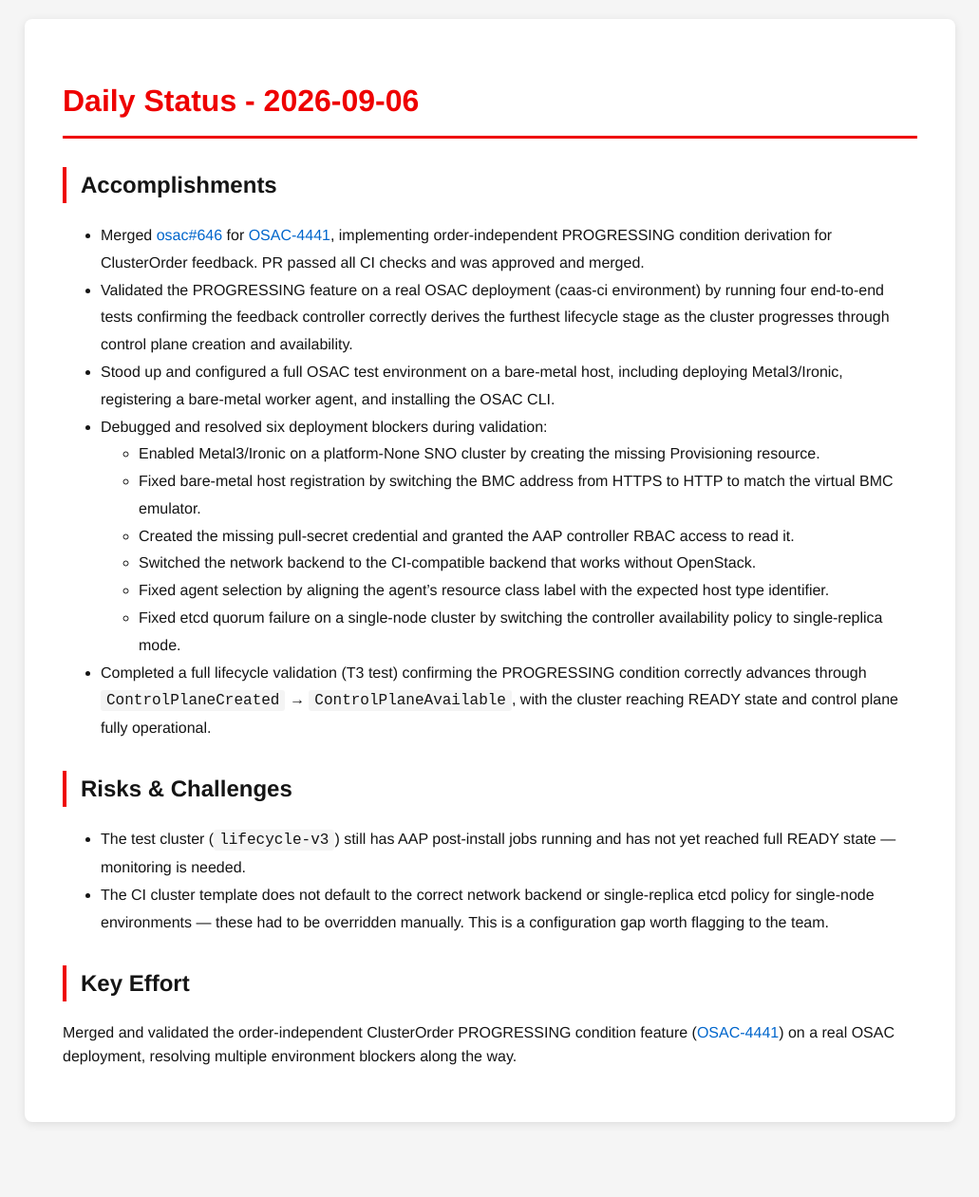
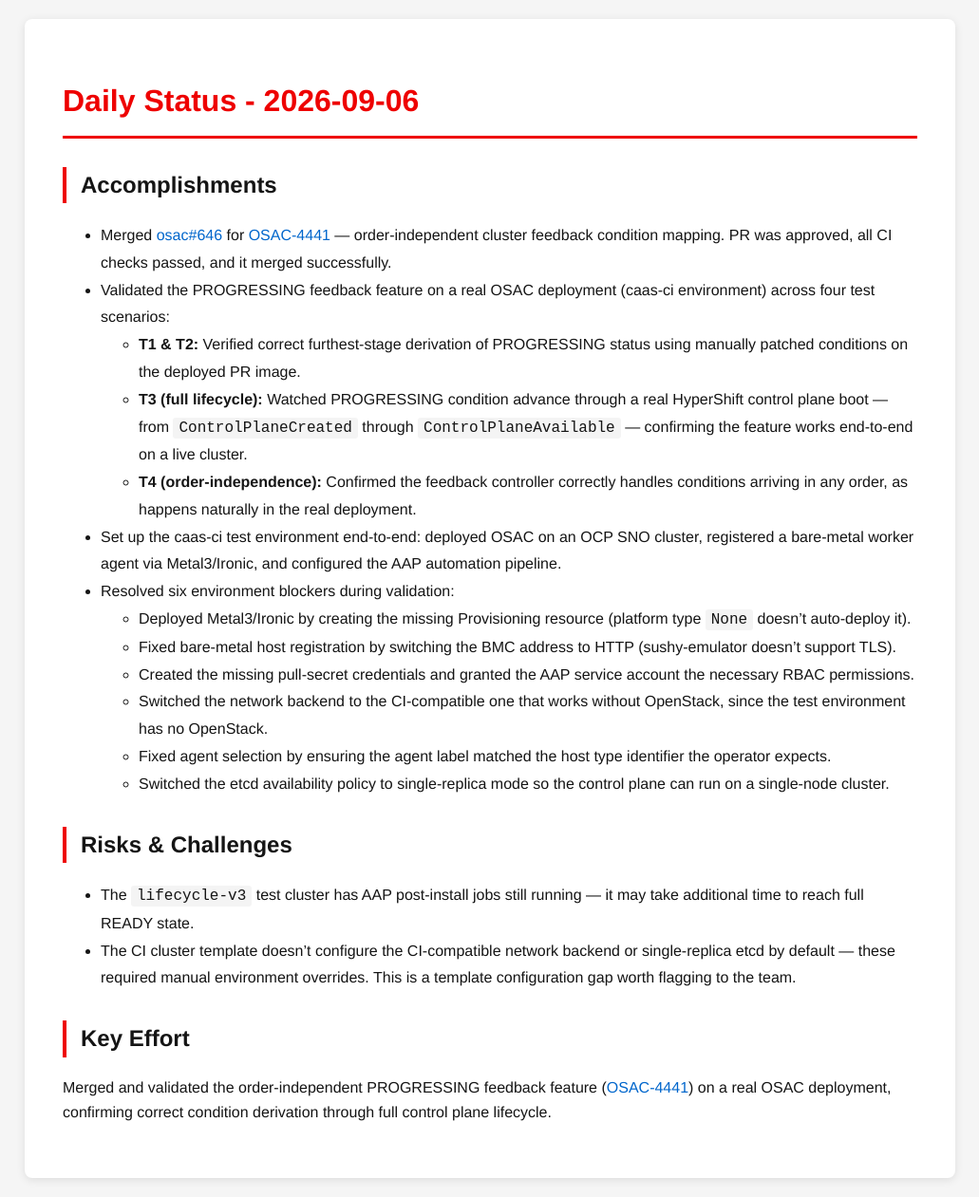
Before and after one commit to tzvatot/daily-status, a Jekyll site: the page built from 2026-09-06.md, in a window 1280 px wide. Shown: the whole page at 95% size, without its empty margins (124-1155 px from the left). Built offline with Jekyll 4.4.1, drawn with Linux system fonts in a browser that asks for light colours; before the commit the page ends 1202 px from its top, so only the background shows below that.

Commit message:
Daily status update - 2026-09-06

```diff
--- a/2026-09-06.md
+++ b/2026-09-06.md
@@ -8,23 +8,25 @@
 
 ## Accomplishments
 
-- Merged [osac#646](https://github.com/osac-project/osac/pull/646) for [OSAC-4441](https://redhat.atlassian.net/browse/OSAC-4441), implementing order-independent PROGRESSING condition derivation for ClusterOrder feedback. PR passed all CI checks and was approved and merged.
-- Validated the PROGRESSING feature on a real OSAC deployment (caas-ci environment) by running four end-to-end tests confirming the feedback controller correctly derives the furthest lifecycle stage as the cluster progresses through control plane creation and availability.
-- Stood up and configured a full OSAC test environment on a bare-metal host, including deploying Metal3/Ironic, registering a bare-metal worker agent, and installing the OSAC CLI.
-- Debugged and resolved six deployment blockers during validation:
-  - Enabled Metal3/Ironic on a platform-None SNO cluster by creating the missing Provisioning resource.
-  - Fixed bare-metal host registration by switching the BMC address from HTTPS to HTTP to match the virtual BMC emulator.
-  - Created the missing pull-secret credential and granted the AAP controller RBAC access to read it.
-  - Switched the network backend to the CI-compatible backend that works without OpenStack.
-  - Fixed agent selection by aligning the agent's resource class label with the expected host type identifier.
-  - Fixed etcd quorum failure on a single-node cluster by switching the controller availability policy to single-replica mode.
-- Completed a full lifecycle validation (T3 test) confirming the PROGRESSING condition correctly advances through `ControlPlaneCreated` → `ControlPlaneAvailable`, with the cluster reaching READY state and control plane fully operational.
+- Merged [osac#646](https://github.com/osac-project/osac/pull/646) for [OSAC-4441](https://redhat.atlassian.net/browse/OSAC-4441) — order-independent cluster feedback condition mapping. PR was approved, all CI checks passed, and it merged successfully.
+- Validated the PROGRESSING feedback feature on a real OSAC deployment (caas-ci environment) across four test scenarios:
+  - **T1 & T2:** Verified correct furthest-stage derivation of PROGRESSING status using manually patched conditions on the deployed PR image.
+  - **T3 (full lifecycle):** Watched PROGRESSING condition advance through a real HyperShift control plane boot — from `ControlPlaneCreated` through `ControlPlaneAvailable` — confirming the feature works end-to-end on a live cluster.
+  - **T4 (order-independence):** Confirmed the feedback controller correctly handles conditions arriving in any order, as happens naturally in the real deployment.
+- Set up the caas-ci test environment end-to-end: deployed OSAC on an OCP SNO cluster, registered a bare-metal worker agent via Metal3/Ironic, and configured the AAP automation pipeline.
+- Resolved six environment blockers during validation:
+  - Deployed Metal3/Ironic by creating the missing Provisioning resource (platform type `None` doesn't auto-deploy it).
+  - Fixed bare-metal host registration by switching the BMC address to HTTP (sushy-emulator doesn't support TLS).
+  - Created the missing pull-secret credentials and granted the AAP service account the necessary RBAC permissions.
+  - Switched the network backend to the CI-compatible one that works without OpenStack, since the test environment has no OpenStack.
+  - Fixed agent selection by ensuring the agent label matched the host type identifier the operator expects.
+  - Switched the etcd availability policy to single-replica mode so the control plane can run on a single-node cluster.
 
 ## Risks & Challenges
 
-- The test cluster (`lifecycle-v3`) still has AAP post-install jobs running and has not yet reached full READY state — monitoring is needed.
-- The CI cluster template does not default to the correct network backend or single-replica etcd policy for single-node environments — these had to be overridden manually. This is a configuration gap worth flagging to the team.
+- The `lifecycle-v3` test cluster has AAP post-install jobs still running — it may take additional time to reach full READY state.
+- The CI cluster template doesn't configure the CI-compatible network backend or single-replica etcd by default — these required manual environment overrides. This is a template configuration gap worth flagging to the team.
 
 ## Key Effort
 
-Merged and validated the order-independent ClusterOrder PROGRESSING condition feature ([OSAC-4441](https://redhat.atlassian.net/browse/OSAC-4441)) on a real OSAC deployment, resolving multiple environment blockers along the way.
+Merged and validated the order-independent PROGRESSING feedback feature ([OSAC-4441](https://redhat.atlassian.net/browse/OSAC-4441)) on a real OSAC deployment, confirming correct condition derivation through full control plane lifecycle.
```
